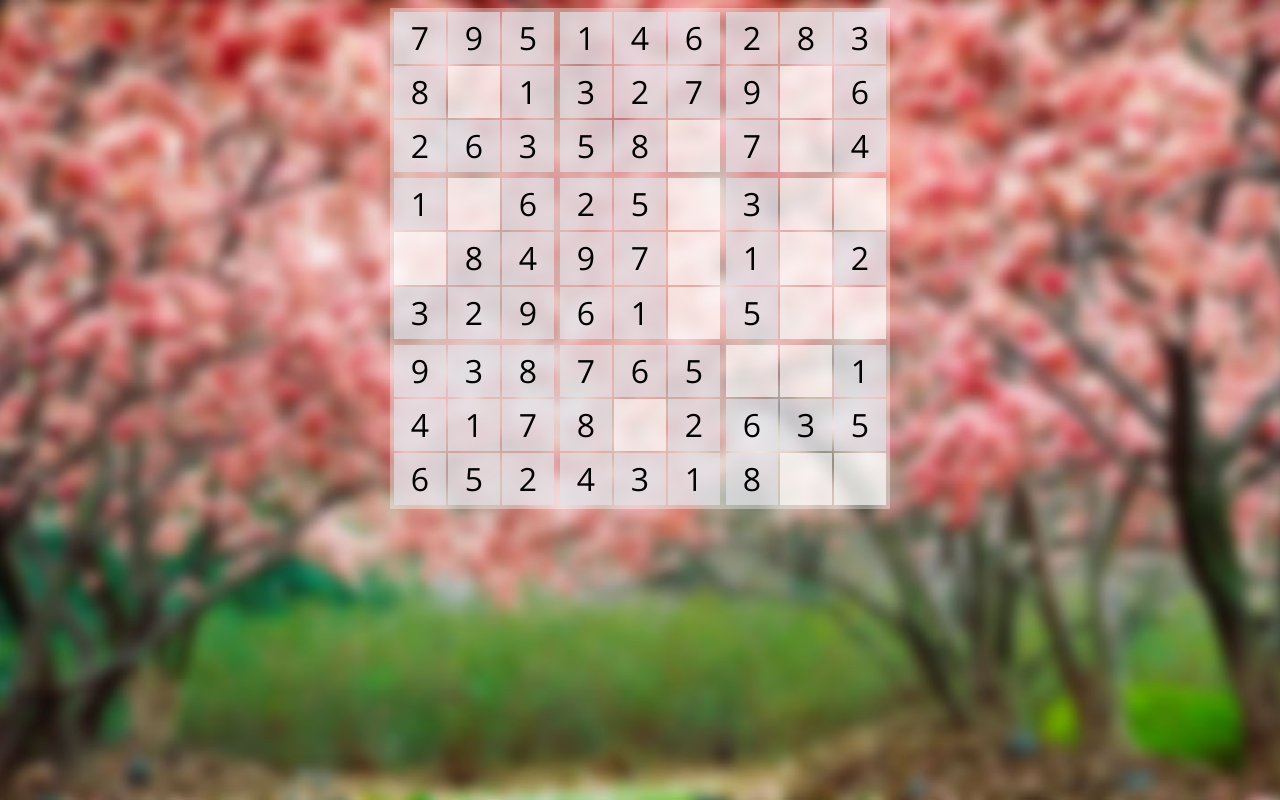
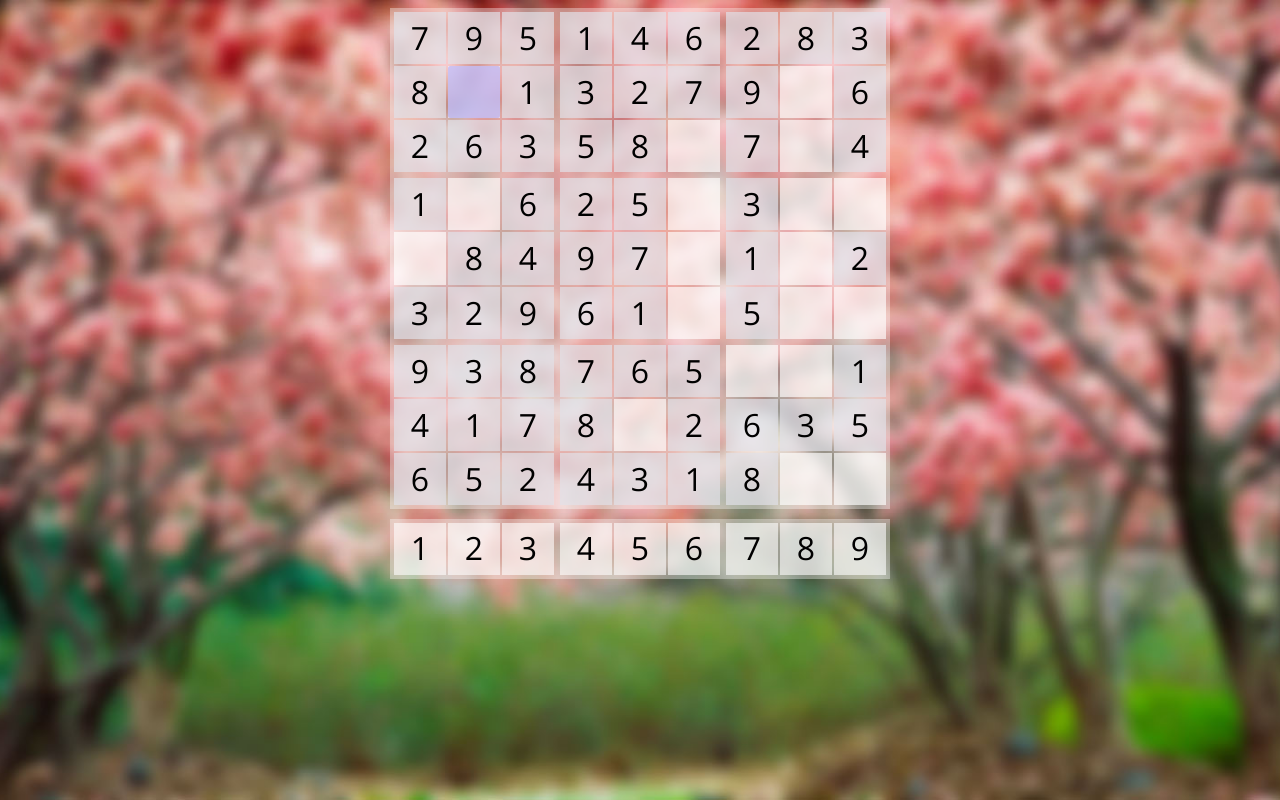
Before and after one commit to freeqaz/Sudoku.Web, a website: page index.html in a window 1280 px wide. Both pictures are taken after a click on the element 474 px from the left and 92 px from the top of the page. Drawn offline with nearby package versions, Linux system fonts and the light colour scheme; files that its build step writes are made by us from their sources.

Commit message:
* More styling stuff

```diff
--- a/css/site.css
+++ b/css/site.css
@@ -53,10 +53,24 @@ body {
     height:100%;
 }
 
-.staticSudoku {
+.sudokuInput, .sudokuNumberBarItem {
+    cursor: pointer;
+}
+
+.staticSudoku, .sudokuInput, .sudokuNumberBarItem {
     font-family: "Open Sans";
     font-weight: 400;
     font-size:24pt;
+    -webkit-touch-callout: none;
+    -webkit-user-select: none;
+    -khtml-user-select: none;
+    -moz-user-select: none;
+    -ms-user-select: none;
+    user-select: none;
+}
+
+.staticSudoku {
+    cursor: default;
 }
 
 .staticSudokuBackground {
@@ -64,6 +78,46 @@ body {
     height:100%;
     margin: -1px;
     background-color: rgba(55, 55, 100, 0.1);
+}
+
+#sudokuNumberInputBar {
+    width: auto;
+    margin: 10px auto;
+    padding: 4px 1px;
+    background: rgba(255, 255, 255, 0.37);
+}
+
+.sudokuNumberBarItemContainer {
+    padding: 0px 2px;
+}
+
+.selectedInput {
+    background-color: rgba(100, 100, 255, 0.3);
+}
+
+.sudokuNumberBarItem {
+    float: left;
+    width: 52px;
+    list-style:none;
+    text-align:center;
+    margin: 0px 1px;
+    background-color: rgba(255, 255, 255, 0.6);
+    height: 52px;
+    line-height: 50px;
+}
+
+.disabledBarItem {
+    color: #77778A;
+    background-color: rgba(140, 140, 160, 0.3);
+    cursor: default;
+}
+
+.alignBarItemRight {
+    margin: 0px 5px 0px 1px;
+}
+
+.alignBarItemLeft {
+    margin: 0px 1px 0px 5px;
 }
 
 .v {
--- a/index.html
+++ b/index.html
@@ -15,11 +15,23 @@
     <![endif]-->
     <div id="maincontainer">
     </div>
+    <div id="sudokuNumberInputBar" class="centered">
+		<div class="sudokuNumberBarItemContainer centered">
+			<div class="sudokuNumberBarItem">1</div>
+			<div class="sudokuNumberBarItem">2</div>
+			<div class="sudokuNumberBarItem alignBarItemRight">3</div>
+			<div class="sudokuNumberBarItem">4</div>
+			<div class="sudokuNumberBarItem">5</div>
+			<div class="sudokuNumberBarItem">6</div>
+			<div class="sudokuNumberBarItem alignBarItemLeft">7</div>
+			<div class="sudokuNumberBarItem">8</div>
+			<div class="sudokuNumberBarItem">9</div>
+		</div>
+	</div>
     <script src="//cdnjs.cloudflare.com/ajax/libs/jquery/2.1.1/jquery.min.js"></script>
     <script src="//cdnjs.cloudflare.com/ajax/libs/underscore.js/1.6.0/underscore-min.js"></script>
 
     <script src="dist/sudoku.js"></script>
-    <script src="dist/app.js">
-    </script>
+    <script src="dist/app.js"></script>
 </body>
 </html>
--- a/js/app.js
+++ b/js/app.js
@@ -110,7 +110,8 @@ $(document).ready(function () {
             });
         },
         overwriteView: function (grid) {
-
+            // Map our grid to the DOM.
+            // This will overwrite existing data.
             for (var x = 0; x < 3; x++) {
                 for (var y = 0; y < 3; y++) {
                     for (var xCell = 0; xCell < 3; xCell++) {
@@ -126,7 +127,10 @@ $(document).ready(function () {
                                 cell.append("<div class='staticSudoku centered'>" + grid[(x * 3) + xCell][(y * 3) + yCell] + "</div>");
                             }
                             else {
+                                // Event that fires
                                 cell.addClass("sudokuInput").click(function () {
+                                    $(".sudokuInput").removeClass("selectedInput");
+                                    $(this).addClass("selectedInput");
                                 });
                             }
                         }
```
